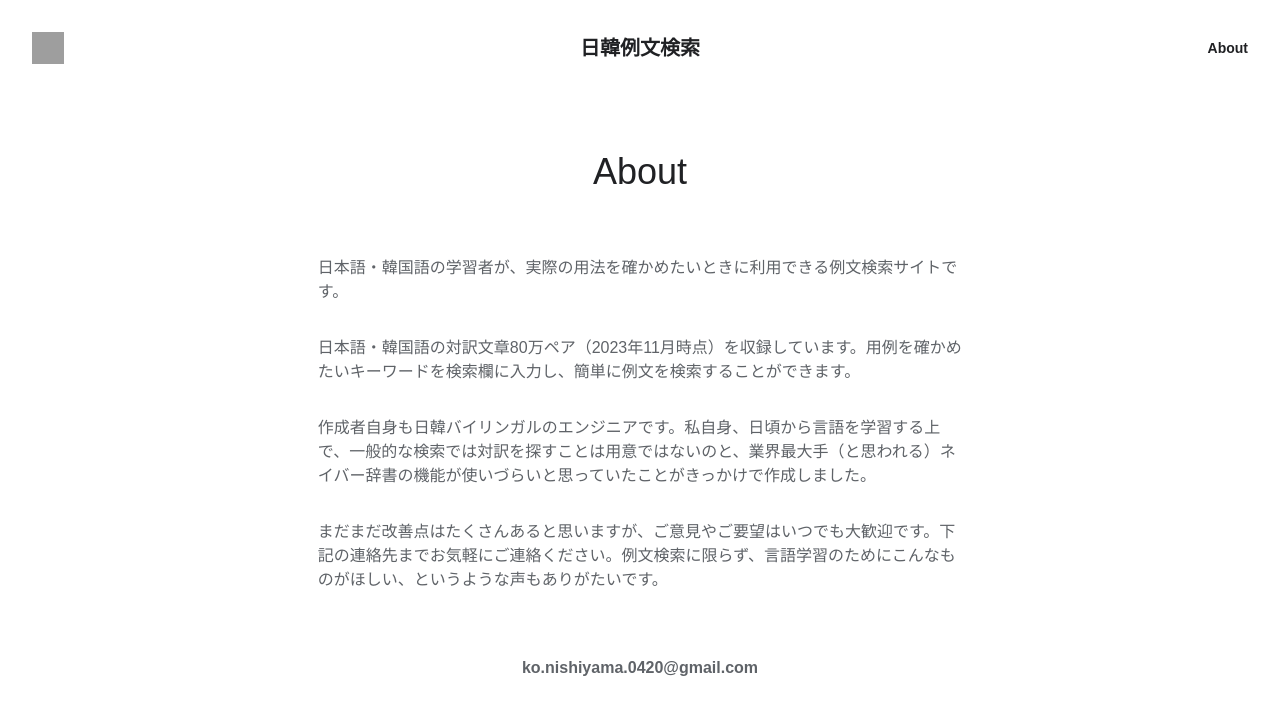
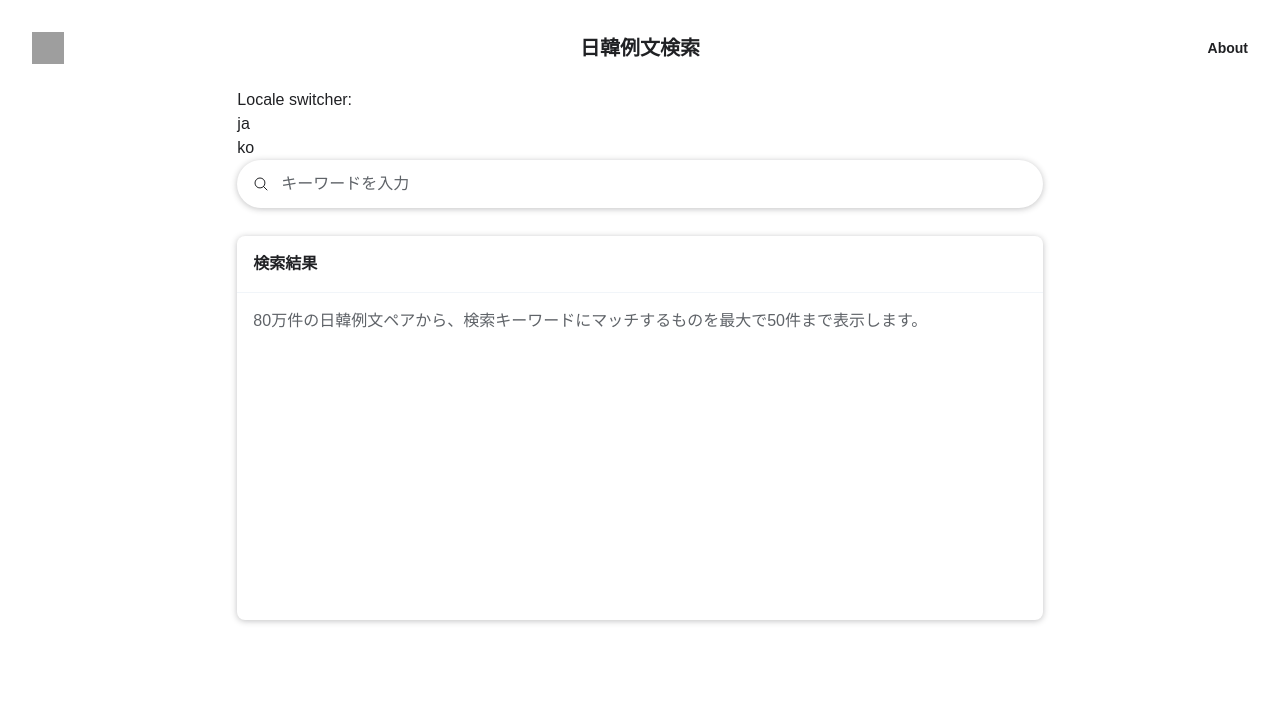
Before and after one commit to konishiyama/Japanese_Korean_Sentence_Pair_Search, a Next.js app: page /about in a window 1280 px wide. Shown: the top 714 px of the page. Built offline with nearby package versions, Linux system fonts and the light colour scheme; no server answers; grey boxes are pictures that could not be loaded.

Commit message:
multilanguage_1

```diff
--- a/package.json
+++ b/package.json
@@ -9,9 +9,12 @@
     "lint": "next lint"
   },
   "dependencies": {
+    "@formatjs/intl-localematcher": "^0.5.2",
     "@headlessui/react": "^1.7.17",
     "@heroicons/react": "^2.0.18",
     "firebase": "^10.5.2",
+    "negotiator": "0.6.3",
+    "formatjs": "^0.1.1",
     "franc": "^6.1.0",
     "next": "14.0.1",
     "react": "^18",
@@ -21,6 +24,7 @@
     "@types/node": "^20",
     "@types/react": "^18",
     "@types/react-dom": "^18",
+    "@types/negotiator": "0.6.1",
     "autoprefixer": "^10.0.1",
     "eslint": "^8",
     "eslint-config-next": "14.0.1",
--- /dev/null
+++ b/src/app/[lang]/page.tsx
@@ -0,0 +1,20 @@
+import Search from '../components/Search';
+// import Results from './components/Results';
+import Link from 'next/link';
+import { Locale } from '../../i18n';
+import { getDictionary } from '../components/Lang/dictionaries';
+import LocaleSwitcher from '../components/Lang/local-switcher';
+
+export default async function Home({
+  params: { lang },
+}: {
+  params: { lang: Locale }
+}){
+  const dictionary = await getDictionary(lang)
+  return (
+    <main>
+        <LocaleSwitcher />
+        <Search />
+    </main>
+  )
+}
--- /dev/null
+++ b/src/app/components/Lang/dictionaries.ts
@@ -0,0 +1,12 @@
+import 'server-only'
+import type { Locale } from '@components/i18n';
+
+// We enumerate all dictionaries here for better linting and typescript support
+// We also get the default import for cleaner types
+const dictionaries = {
+  ja: () => import('./dictionaries/ja.json').then((module) => module.default),
+  ko: () => import('./dictionaries/ko.json').then((module) => module.default),
+}
+
+export const getDictionary = async (locale: Locale) =>
+  dictionaries[locale]?.() ?? dictionaries.ja()
--- /dev/null
+++ b/src/app/components/Lang/dictionaries/ja.json
@@ -0,0 +1,10 @@
+{
+  "server-component": {
+    "welcome": "ようこそ"
+  },
+  "form": {
+    "name": "ニシヤマ",
+    "email": "email",
+    "city": "東京"
+  }
+}
--- /dev/null
+++ b/src/app/components/Lang/dictionaries/ko.json
@@ -0,0 +1,7 @@
+{
+  "form": {
+    "name": "니시야마",
+    "email": "email",
+    "city": "서울"
+  }
+}
--- /dev/null
+++ b/src/app/components/Lang/local-switcher.tsx
@@ -0,0 +1,30 @@
+'use client'
+
+import { usePathname } from 'next/navigation'
+import Link from 'next/link'
+import { i18n } from '@components/i18n'
+
+export default function LocaleSwitcher() {
+  const pathName = usePathname()
+  const redirectedPathName = (locale: string) => {
+    if (!pathName) return '/'
+    const segments = pathName.split('/')
+    segments[1] = locale
+    return segments.join('/')
+  }
+
+  return (
+    <div>
+      <p>Locale switcher:</p>
+      <ul>
+        {i18n.locales.map((locale) => {
+          return (
+            <li key={locale}>
+              <Link href={redirectedPathName(locale)}>{locale}</Link>
+            </li>
+          )
+        })}
+      </ul>
+    </div>
+  )
+}
--- a/src/app/layout.tsx
+++ b/src/app/layout.tsx
@@ -2,9 +2,9 @@ import './globals.css';
 import type { Metadata } from 'next';
 import { Inter } from 'next/font/google';
 import GoogleAnalytics from './GoogleAnalytics';
+import { i18n } from '../i18n'
 import Header from './components/Header';
 import Footer from './components/Footer';
-
 const inter = Inter({ subsets: ['latin'] });
 
 export const metadata: Metadata = {
@@ -12,13 +12,18 @@ export const metadata: Metadata = {
   description: 'Web App to search for Japanese-Korean sentence pairs.',
 };
 
+export async function generateStaticParams() {
+  return i18n.locales.map((locale) => ({ lang: locale }))
+}
+
 export default function RootLayout({
-  children,
+  children, params
 }: {
-  children: React.ReactNode;
+  children: React.ReactNode
+  params: { lang: string }
 }) {
   return (
-    <html lang="ja">
+    <html lang={params.lang}>
       <body className='flex flex-col min-h-screen flex-grow font-sans text-base'>
         {process.env.NEXT_PUBLIC_GOOGLE_ANALYTICS ? (
             <GoogleAnalytics ga_id=
--- a/src/app/page.tsx
+++ /dev/null
@@ -1,12 +0,0 @@
-import Search from './components/Search';
-// import Results from './components/Results';
-import Link from 'next/link';
-
-
-export default function Home() {
-  return (
-    <main>
-        <Search />
-    </main>
-  )
-}
--- /dev/null
+++ b/src/i18n.ts
@@ -0,0 +1,6 @@
+export const i18n = {
+  defaultLocale: 'ja',
+  locales: ['ja', 'ko'],
+} as const
+
+export type Locale = (typeof i18n)['locales'][number]
```
Also changed, not shown: src/middleware.ts (added, +63 -0 lines), src/app/[lang]/about/page.tsx (renamed from src/app/about/page.tsx), 2 other files (tests, documents, lock files or other folders).
